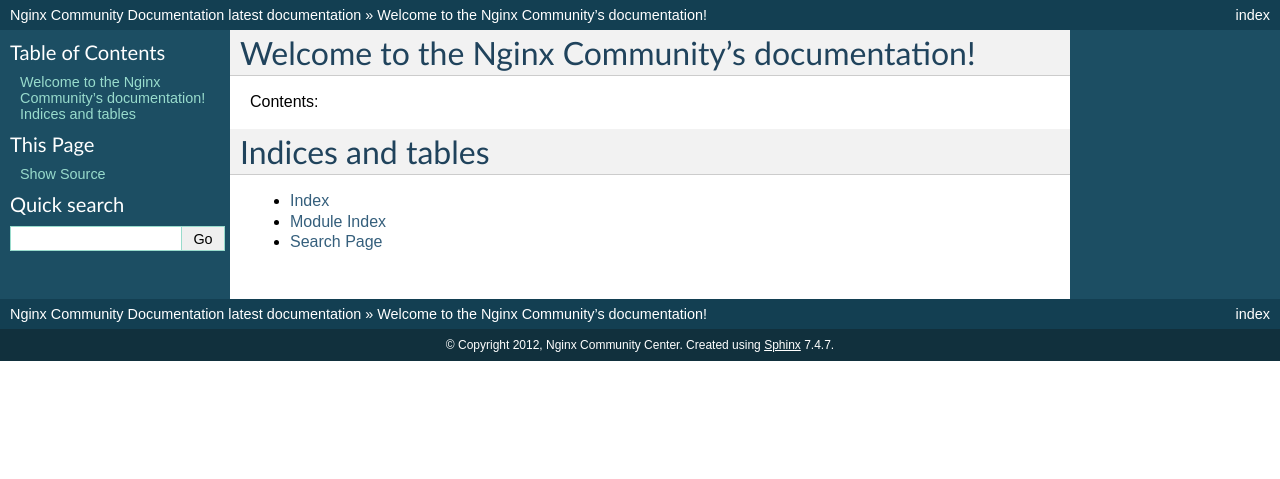
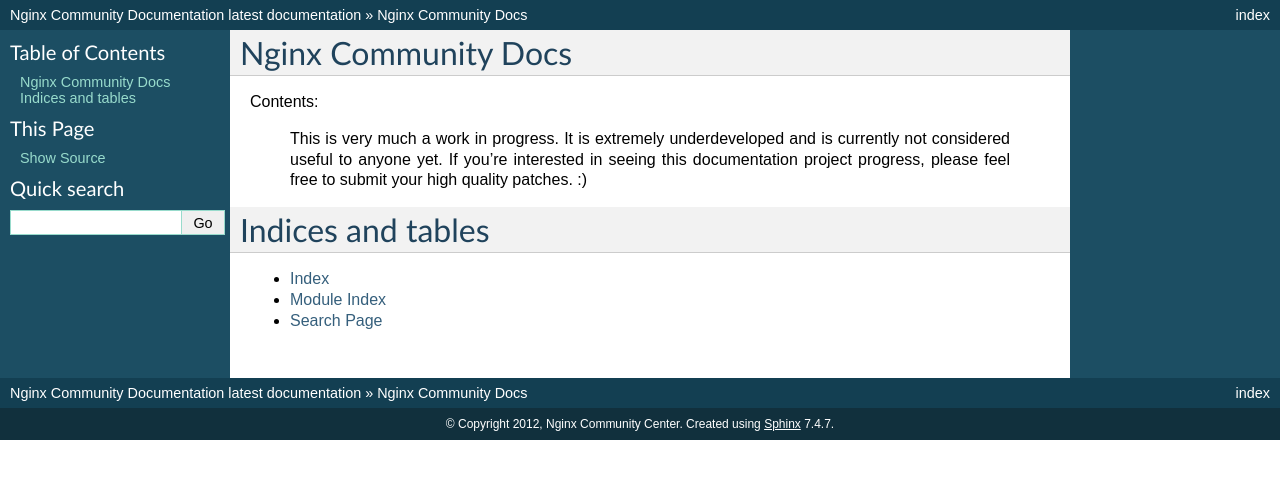
Before and after one commit to shimizukawa/docs-test, a Sphinx documentation site: the page built from source/index.rst, in a window 1280 px wide. Shown: the top 479 px of the page. Built offline with Sphinx 7.4.7, drawn with Linux system fonts in a browser that asks for light colours.

Commit message:
Just another minor set of changes

```diff
--- a/AUTHORS.rst
+++ b/AUTHORS.rst
@@ -3,6 +3,7 @@
 
 * Michael Lustfield
 * Jon Kolb
+* Martin Fjordvald
 
 Operations Team
 ===============
--- a/source/index.rst
+++ b/source/index.rst
@@ -1,9 +1,14 @@
 .. Nginx Community Documentation documentation master file
 
-Welcome to the Nginx Community's documentation!
-===============================================
+Nginx Community Docs
+====================
 
 Contents:
+
+  This is very much a work in progress. It is extremely underdeveloped and is
+  currently not considered useful to anyone yet. If you're interested in seeing
+  this documentation project progress, please feel free to submit your high
+  quality patches. :)
 
 .. toctree::
    :maxdepth: 2
```
